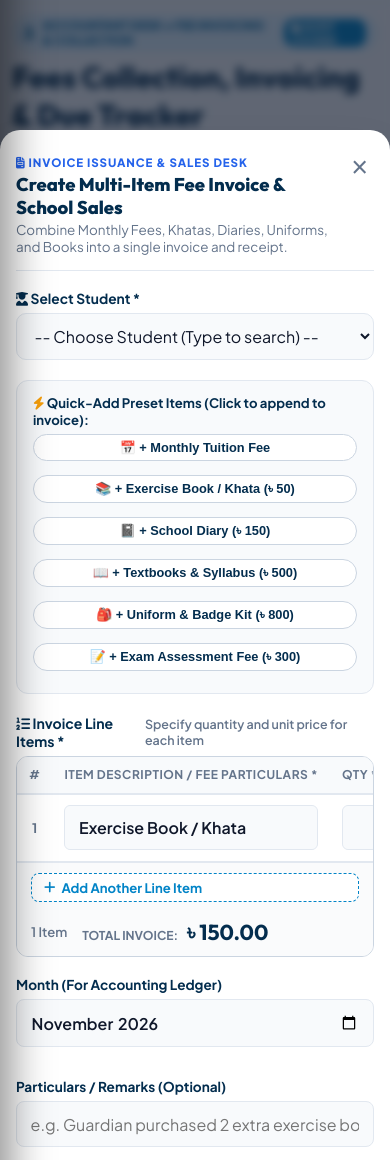
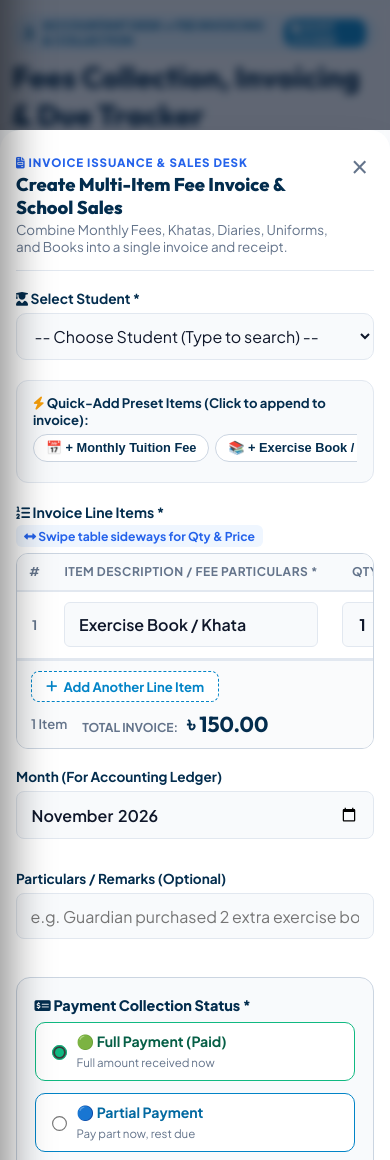
Before and after one commit to snshakibnurcse/Al-Fatiha-Institute, a PHP site: page /dev/accountant/fees.php?view=invoices&month=2026-11 in a window 390 px wide, after a click on "Issue Invoice (Khata/Book/Fees)". Shown: the part 62-1222 px from the top of the page. Run offline with PHP 8.4, Linux system fonts and the light colour scheme; a user stored in the database is signed in; data comes from the database, SQL or seed files in the repository; data that the repository does not hold is empty; some libraries are stand-ins or nearby versions.

Commit message:
fix: enable horizontal touch scrolling for invoice items table and compact preset pills on mobile

```diff
--- a/accountant/fees.php
+++ b/accountant/fees.php
@@ -1139,7 +1139,7 @@ unset($iv);
         <label style="font-weight: 700; color: var(--admin-deep-navy); font-size: 0.82rem; display: block; margin-bottom: 6px;">
           <i class="fas fa-bolt" style="color: #f59e0b;"></i> Quick-Add Preset Items (Click to append to invoice):
         </label>
-        <div style="display: flex; flex-wrap: wrap; gap: 6px;">
+        <div class="preset-scroll-container">
           <button type="button" class="preset-pill" onclick="addPresetItem('tuition')" style="background: #ffffff; border: 1px solid #cbd5e1; border-radius: 20px; padding: 5px 12px; font-size: 0.8rem; font-weight: 700; cursor: pointer; color: #032d4e;">
             📅 + Monthly Tuition Fee
           </button>
@@ -1163,17 +1163,20 @@ unset($iv);
 
       <!-- 3. Multi-Item Table -->
       <div style="margin-top: 1.25rem;">
-        <label style="font-weight: 700; color: var(--admin-deep-navy); font-size: 0.88rem; display: flex; justify-content: space-between; align-items: center; margin-bottom: 6px;">
+        <label style="font-weight: 700; color: var(--admin-deep-navy); font-size: 0.88rem; display: flex; justify-content: space-between; align-items: center; margin-bottom: 6px; flex-wrap: wrap; gap: 4px;">
           <span><i class="fas fa-list-ol text-primary"></i> Invoice Line Items *</span>
-          <span style="font-size: 0.78rem; font-weight: 600; color: #64748b;">Specify quantity and unit price for each item</span>
+          <span style="font-size: 0.76rem; font-weight: 700; color: #2563eb; background: #eff6ff; padding: 3px 8px; border-radius: 6px;">
+            <i class="fas fa-arrows-alt-h"></i> Swipe table sideways for Qty &amp; Price
+          </span>
         </label>
 
-        <div style="border: 1.5px solid #cbd5e1; border-radius: 12px; overflow: hidden; background: #ffffff;">
-          <table class="data-table" style="width: 100%; margin: 0; font-size: 0.88rem; border-collapse: collapse;">
+        <div style="border: 1.5px solid #cbd5e1; border-radius: 12px; background: #ffffff; overflow: hidden;">
+          <div class="invoice-table-scroll">
+            <table class="data-table" style="min-width: 580px; width: 100%; margin: 0; font-size: 0.88rem; border-collapse: collapse;">
               <thead style="background: #f1f5f9; color: #334155;">
                 <tr>
                   <th style="width: 40px; text-align: center; padding: 8px;">#</th>
-                <th style="padding: 8px;">Item Description / Fee Particulars *</th>
+                  <th style="padding: 8px; min-width: 170px;">Item Description / Fee Particulars *</th>
                   <th style="width: 85px; text-align: center; padding: 8px;">Qty *</th>
                   <th style="width: 120px; text-align: right; padding: 8px;">Unit Price (৳) *</th>
                   <th style="width: 120px; text-align: right; padding: 8px;">Total (৳)</th>
@@ -1184,9 +1187,10 @@ unset($iv);
                 <!-- Item rows dynamically injected via JavaScript -->
               </tbody>
             </table>
+          </div>
 
           <div style="padding: 10px 14px; background: #fafbfc; border-top: 1px solid #e2e8f0; display: flex; justify-content: space-between; align-items: center; flex-wrap: wrap; gap: 8px;">
-            <button type="button" class="btn" onclick="addInvoiceItemRow('', 1, 0)" style="background: #ffffff; color: #0284c7; border: 1.5px dashed #0284c7; padding: 5px 12px; border-radius: 8px; font-weight: 700; font-size: 0.82rem; cursor: pointer; display: inline-flex; align-items: center; gap: 6px;">
+            <button type="button" class="btn btn-add-item" onclick="addInvoiceItemRow('', 1, 0)" style="background: #ffffff; color: #0284c7; border: 1.5px dashed #0284c7; padding: 6px 14px; border-radius: 8px; font-weight: 700; font-size: 0.82rem; cursor: pointer; display: inline-flex; align-items: center; gap: 6px; width: auto !important;">
               <i class="fas fa-plus"></i> Add Another Line Item
             </button>
             <div style="display: flex; align-items: center; gap: 15px;">
@@ -1676,20 +1680,20 @@ function addInvoiceItemRow(title = '', qty = 1, price = 0) {
   row.style.borderBottom = '1px solid #f1f5f9';
   row.innerHTML = `
     <td class="row-sl" style="text-align: center; font-weight: 700; color: #64748b; padding: 8px 6px;">1</td>
-    <td style="padding: 6px;">
-      <input type="text" name="item_title[]" class="form-control item-title-input" value="${title.replace(/"/g, '&quot;')}" placeholder="e.g. Exercise Book / Khata" required style="font-weight: 600; font-size: 0.88rem; padding: 6px 10px; border-radius: 6px;">
+    <td style="padding: 6px; min-width: 170px;">
+      <input type="text" name="item_title[]" class="form-control item-title-input" value="${title.replace(/"/g, '&quot;')}" placeholder="e.g. Exercise Book / Khata" required style="font-weight: 600; font-size: 0.88rem; padding: 6px 10px; border-radius: 6px; width: 100%;">
     </td>
-    <td style="width: 85px; padding: 6px;">
-      <input type="number" name="item_qty[]" class="form-control item-qty-input" min="1" value="${qty || 1}" required style="text-align: center; font-weight: 700; font-size: 0.92rem; padding: 6px 4px; border-radius: 6px;" oninput="recalcMultiInvoiceTotals()">
+    <td style="width: 85px; min-width: 80px; padding: 6px;">
+      <input type="number" name="item_qty[]" class="form-control item-qty-input" min="1" value="${qty || 1}" required style="text-align: center; font-weight: 700; font-size: 0.92rem; padding: 6px 4px; border-radius: 6px; width: 100%;" oninput="recalcMultiInvoiceTotals()">
     </td>
-    <td style="width: 120px; padding: 6px;">
-      <input type="number" name="item_price[]" class="form-control item-price-input" min="0" step="1" value="${price || 0}" required style="text-align: right; font-weight: 700; font-size: 0.92rem; color: #065f46; padding: 6px 8px; border-radius: 6px;" oninput="recalcMultiInvoiceTotals()">
+    <td style="width: 120px; min-width: 110px; padding: 6px;">
+      <input type="number" name="item_price[]" class="form-control item-price-input" min="0" step="1" value="${price || 0}" required style="text-align: right; font-weight: 700; font-size: 0.92rem; color: #065f46; padding: 6px 8px; border-radius: 6px; width: 100%;" oninput="recalcMultiInvoiceTotals()">
     </td>
-    <td style="width: 120px; text-align: right; font-weight: 800; font-size: 0.95rem; color: #065f46; padding: 8px;" class="item-row-total">
+    <td style="width: 120px; min-width: 100px; text-align: right; font-weight: 800; font-size: 0.95rem; color: #065f46; padding: 8px;" class="item-row-total">
       ৳ 0.00
     </td>
     <td style="width: 45px; text-align: center; padding: 6px;">
-      <button type="button" class="btn" onclick="removeInvoiceItemRow(this)" style="background: #fee2e2; color: #dc2626; border: none; border-radius: 6px; padding: 5px 8px; cursor: pointer; font-size: 0.78rem;" title="Remove row">
+      <button type="button" class="btn" onclick="removeInvoiceItemRow(this)" style="background: #fee2e2; color: #dc2626; border: none; border-radius: 6px; padding: 6px 10px; cursor: pointer; font-size: 0.82rem; width: auto !important; display: inline-flex; align-items: center; justify-content: center;" title="Remove row">
         <i class="fas fa-trash-alt"></i>
       </button>
     </td>
--- a/assets/css/admin.css
+++ b/assets/css/admin.css
@@ -905,11 +905,68 @@ body.dashboard-body {
     font-size: 1.15rem !important;
   }
 
-  div[id$="Modal"] form button,
-  .admin-modal-box form button {
+  /* Modal Footer Submit/Cancel Action Buttons only */
+  div[id$="Modal"] form > div:last-child button,
+  .admin-modal-box form > div:last-child button,
+  .modal-submit-btn {
     width: 100% !important;
     margin-bottom: 0.5rem !important;
     margin-right: 0 !important;
+  }
+
+  /* Prevent preset pills and table buttons from stretching full-width */
+  .preset-pill,
+  button.preset-pill,
+  .admin-modal-box .preset-pill,
+  .admin-modal-box button.preset-pill {
+    width: auto !important;
+    display: inline-flex !important;
+    margin-bottom: 0 !important;
+    white-space: nowrap !important;
+    flex-shrink: 0 !important;
+  }
+
+  .preset-scroll-container {
+    display: flex;
+    flex-wrap: wrap;
+    gap: 6px;
+  }
+
+  @media (max-width: 768px) {
+    .preset-scroll-container {
+      flex-wrap: nowrap !important;
+      overflow-x: auto !important;
+      -webkit-overflow-scrolling: touch !important;
+      padding-bottom: 6px;
+    }
+  }
+
+  /* Dedicated Horizontal Scroll for Multi-Item Invoice Table */
+  .invoice-table-scroll {
+    width: 100% !important;
+    max-width: 100% !important;
+    overflow-x: auto !important;
+    -webkit-overflow-scrolling: touch !important;
+    display: block !important;
+    border-bottom: 1px solid #e2e8f0;
+  }
+
+  .invoice-table-scroll table {
+    min-width: 580px !important;
+    width: 100% !important;
+  }
+
+  .invoice-table-scroll button,
+  .invoice-table-scroll .btn {
+    width: auto !important;
+    margin-bottom: 0 !important;
+  }
+
+  .admin-modal-box .btn-add-item,
+  button.btn-add-item {
+    width: auto !important;
+    display: inline-flex !important;
+    margin-bottom: 0 !important;
   }
 
   /* View Switcher Tabs (Fees & Ledger) */
```
Also changed, not shown: admin/fees.php (+19 -15 lines). Lines whose indentation alone changed are shown as unchanged.
